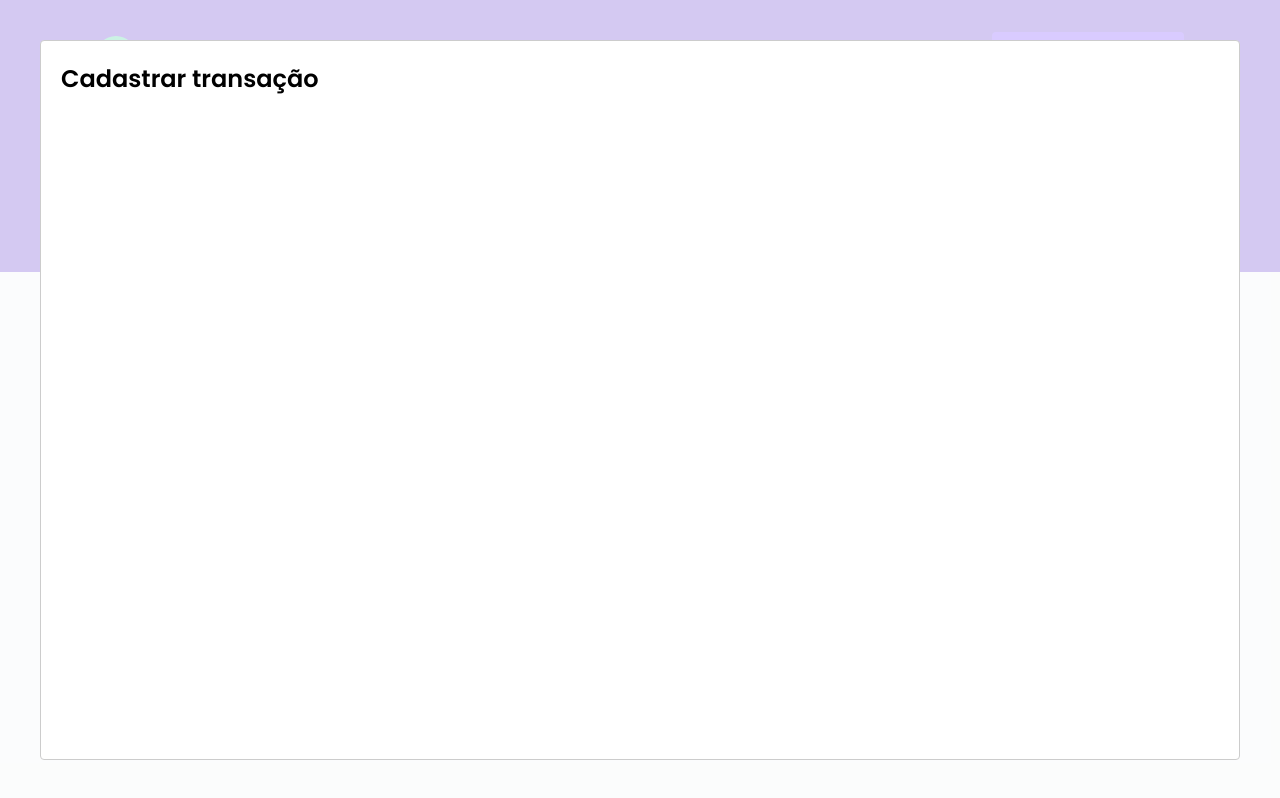
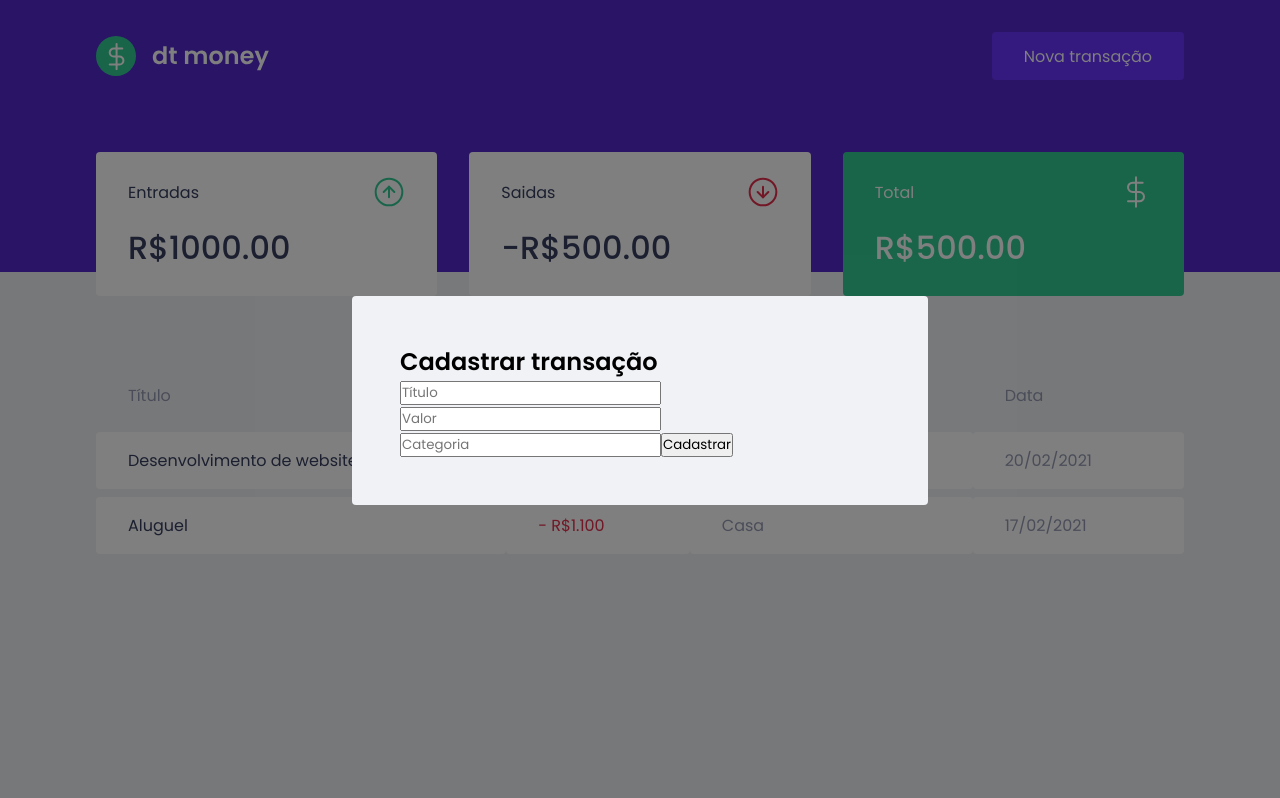
Before and after one commit to SulfiteA4/2-dtmoney, a React (Create React App) app in the folder dtmoney/: page / in a window 1280 px wide. Both pictures are taken after a click on the button "Nova transação". Built offline with nearby package versions, Linux system fonts and the light colour scheme; no server answers; what miragejs would draw is missing.

Commit message:
add estrutura do formulario

```diff
--- a/dtmoney/src/components/NewTransactionModal/index.tsx
+++ b/dtmoney/src/components/NewTransactionModal/index.tsx
@@ -11,8 +11,26 @@
         <Modal
             isOpen={isOpen}
             onRequestClose={onRequestClose}
+            overlayClassName="react-modal-overlay"
+            className="react-modal-content"
         >
-            <h2>Cadastrar transação</h2>
+            <Container>
+                <h2>Cadastrar transação</h2>
+                <input
+                    placeholder="Título"
+                />
+                <input
+                    type="number"
+                    placeholder="Valor"
+                />
+                <input
+                    placeholder="Categoria"
+                />
+                <button type="submit">
+                    Cadastrar
+                </button>
+
+            </Container>
         </Modal>
     );
 }
--- a/dtmoney/src/components/NewTransactionModal/style.ts
+++ b/dtmoney/src/components/NewTransactionModal/style.ts
@@ -1,5 +1,5 @@
 import styled from 'styled-components';
 
-export const Container = styled.div`
+export const Container = styled.form`
 
 `
--- a/dtmoney/src/styles/global.ts
+++ b/dtmoney/src/styles/global.ts
@@ -55,4 +55,29 @@
         cursor: not-allowed;
     }
 
+    .react-modal-overlay {
+        background: rgba(0, 0, 0, 0.5);
+        position: fixed;
+        top: 0;
+        bottom: 0;
+        right:0;
+        left:0;
+
+        display: flex;
+        align-items: center;
+        justify-content: center;
+
+    }
+
+    .react-modal-content {
+        width: 100%;
+        max-width: 576px;
+        background: var(--background);
+        padding: 3rem;
+        position:relative;
+        border-radius: 0.25rem;
+
+
+    }
+
 `
```
